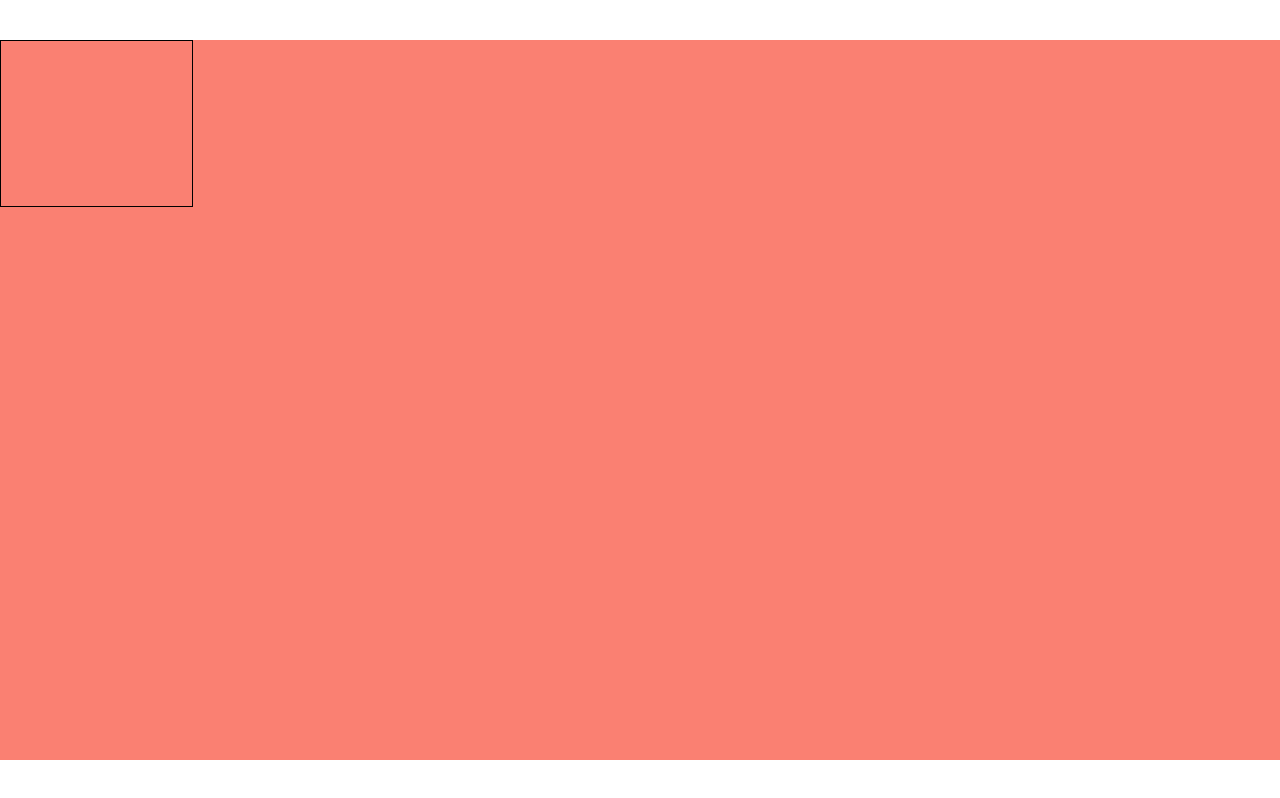
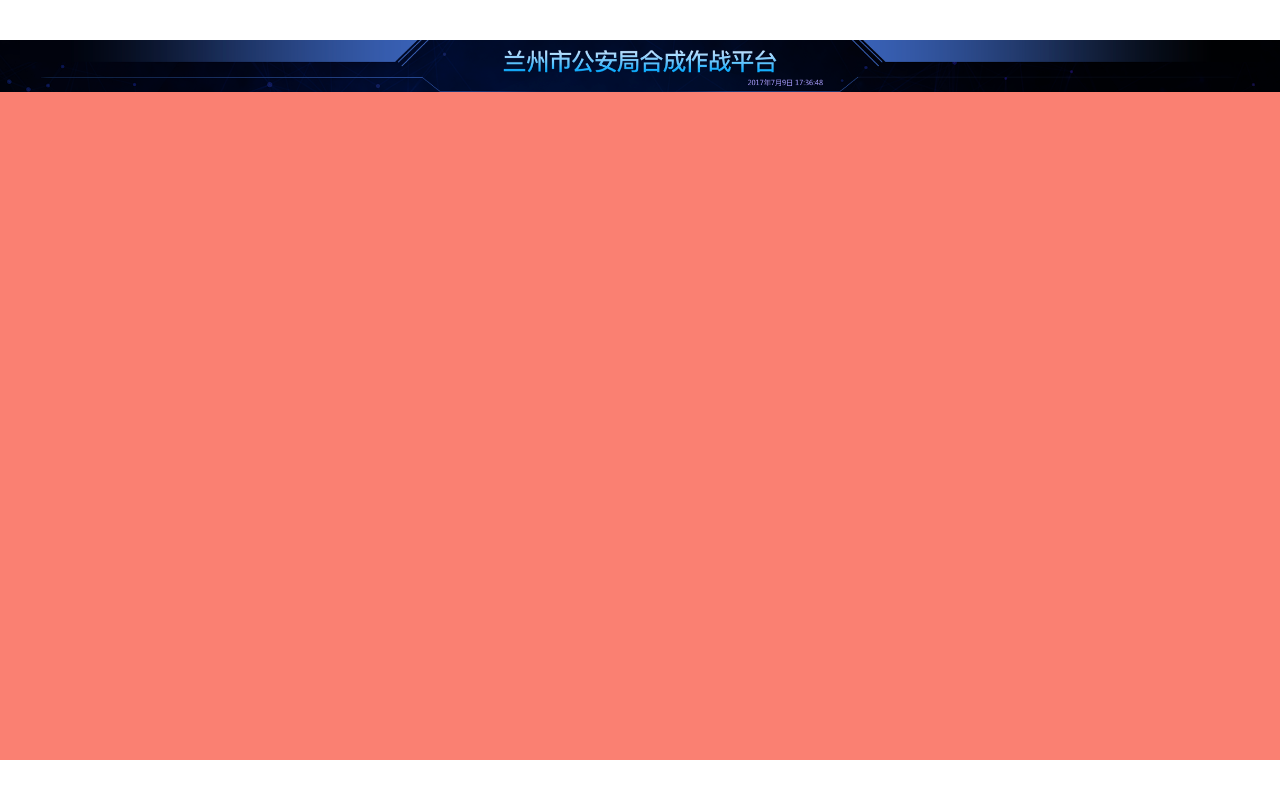
Before and after one commit to ObitoRin/big-screen, a React (Vite) app: page /#/ in a window 1280 px wide. Built offline with nearby package versions, Linux system fonts and the light colour scheme.

Commit message:
add header

```diff
--- /dev/null
+++ b/src/custom.d.ts
@@ -0,0 +1,4 @@
+declare module '*.png' {
+  const value: any;
+  export = value;
+}
--- a/src/pages/home.scss
+++ b/src/pages/home.scss
@@ -1,7 +1,8 @@
 @import "../shared/helper";
 
-.demo {
-  width: px(365);
-  height: px(315);
-  border: 1px solid #000;
+.home {
+  header{
+    height: px(99);
+    background-size: cover;
+  }
 }
--- a/src/pages/home.tsx
+++ b/src/pages/home.tsx
@@ -1,10 +1,11 @@
 import React from 'react';
 import './home.scss';
+import headerBg from '../images/header.png';
 
 export const Home = () => {
   return (
-    <div>
-      <div className="demo"></div>
+    <div className="home">
+      <header style={{ backgroundImage: `url(${headerBg})` }} />
     </div>
   );
 };
```
Also changed, not shown: src/images/header.png (added).
